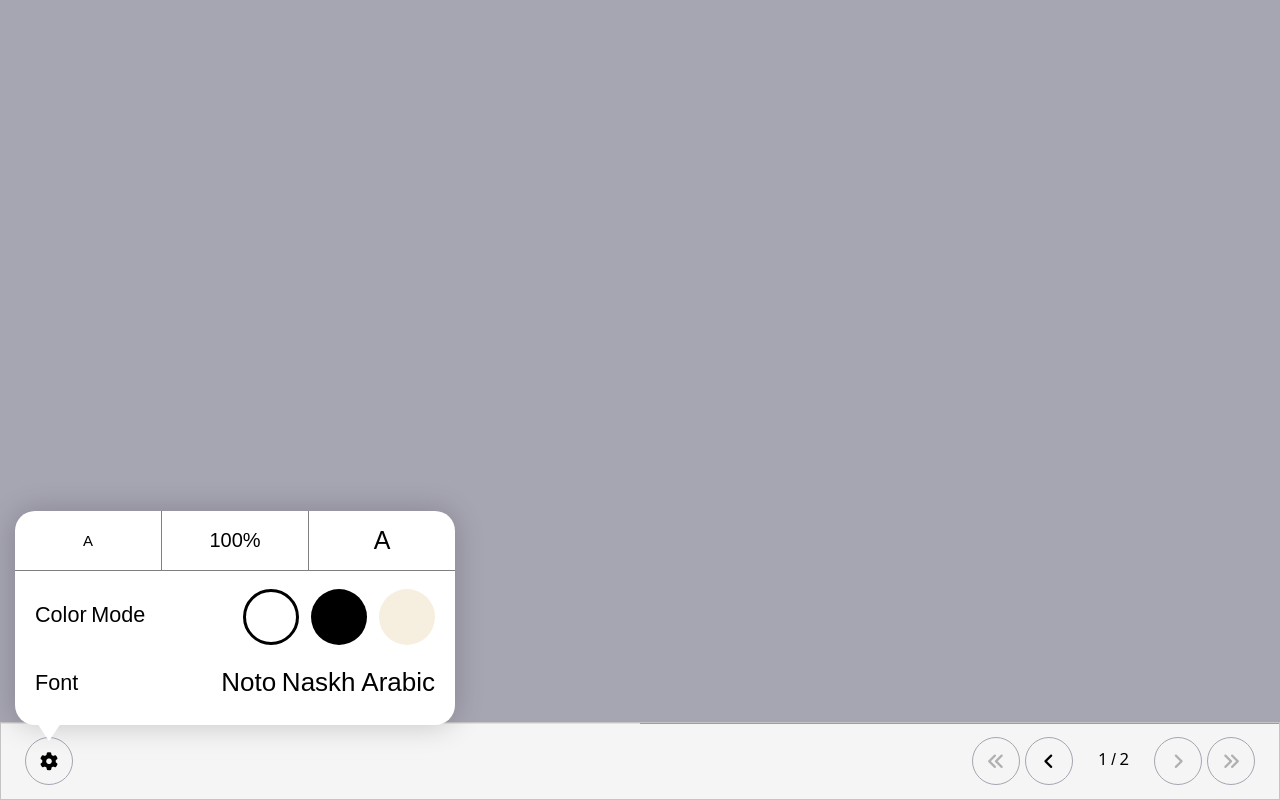
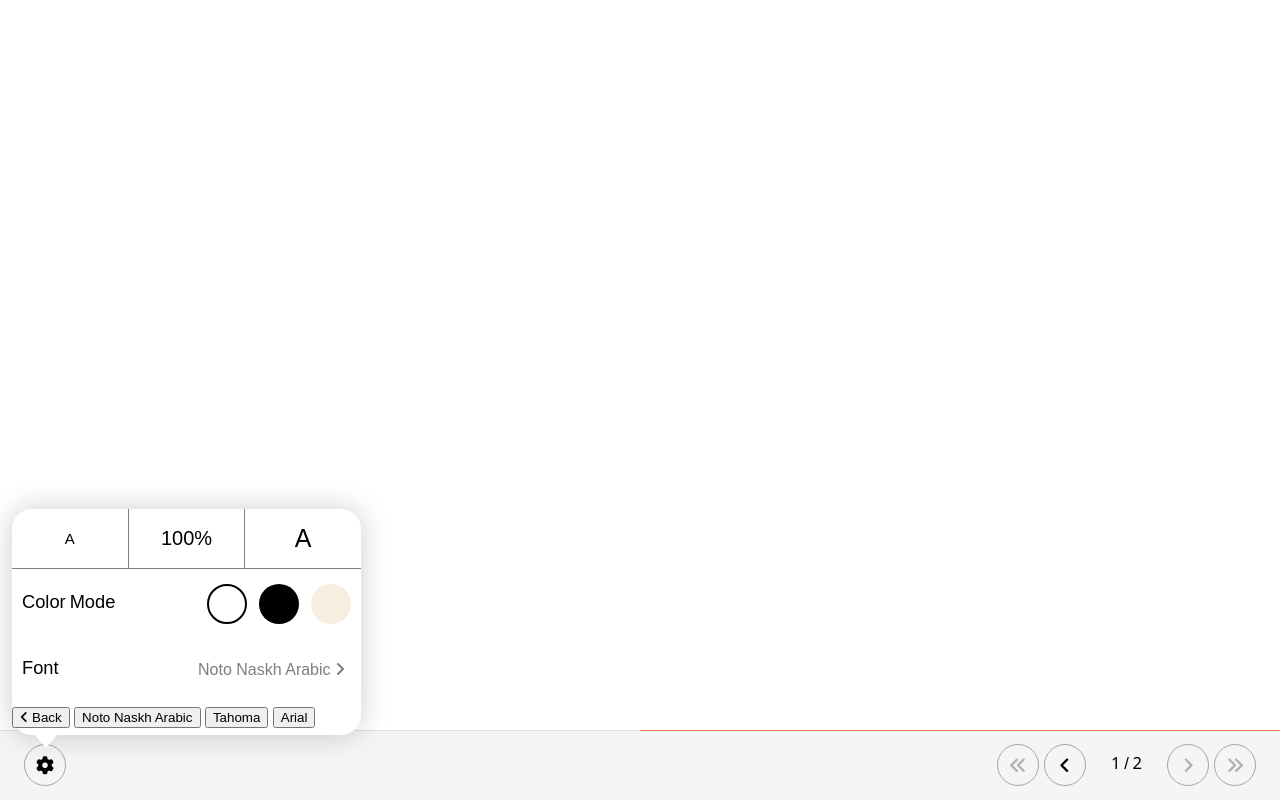
Before and after one commit to mBahrawy/book-reader-app, a website built with webpack: page src/index.html in a window 1280 px wide. Both pictures are taken after a click on the button 49 px from the left and 761 px from the top of the page. Built offline with nearby package versions, Linux system fonts and the light colour scheme; no server answers.

Commit message:
add switch font family functionality

```diff
--- /dev/null
+++ b/src/assets/scss/_book-controls.scss
@@ -0,0 +1,29 @@
+// Control color theme
+body {
+  &.white-theme {
+    // background-color: #a6a5b2;
+  }
+
+  &.dark-theme {
+    // background-color: #343434;
+  }
+
+  &.warm-theme {
+    // background-color: #de886c;
+  }
+}
+
+// Control Font
+#book {
+  &.noto {
+    font-family: NotoNaskhArabic, sans-serif;
+  }
+
+  &.arial {
+    font-family: Arial, serif;
+  }
+
+  &.tahoma {
+    font-family: Tahoma, serif;
+  }
+}
--- a/src/assets/scss/app.scss
+++ b/src/assets/scss/app.scss
@@ -1,20 +1,9 @@
 @import './mixins';
+@import './book-controls';
 
 html {
   font-size: 20px;
   height: 100%;
-}
-
-body.white-theme {
-  background-color: #a6a5b2;
-}
-
-body.dark-theme {
-  background-color: #343434;
-}
-
-body.warm-theme {
-  background-color: #de886c;
 }
 
 #app-root {
@@ -40,10 +29,9 @@ body.warm-theme {
   position: fixed;
   display: none;
   left: 0;
-  bottom: -72px;
+  bottom: -80px;
   width: 100%;
   background-color: rgb(245, 245, 245);
-  border: 1px solid rgba(0, 0, 0, 0.2);
   padding: 14px 24px;
   display: flex;
   box-sizing: border-box;
@@ -88,8 +76,8 @@ body.warm-theme {
   button.action-button {
     background-color: transparent;
     border: 0.5px solid #a6a5b2;
-    width: 48px;
-    height: 48px;
+    width: 42px;
+    height: 42px;
     border-radius: 50%;
     display: flex;
     align-items: center;
@@ -113,27 +101,25 @@ body.warm-theme {
 
   &__dropdown-menu {
     position: absolute;
-    bottom: 3rem;
-    left: -0.5rem;
-    min-width: 22rem;
+    bottom: 51px;
+    left: -12px;
+    width: 349px;
     background-color: #fff;
     color: #000;
     border-radius: 1rem;
     box-shadow: 0 0 30px rgb(0 0 0 / 20%);
     z-index: 10;
 
-
-
     &:before {
       content: "";
       position: absolute;
-      bottom: -16px;
+      bottom: -13px;
       left: 22px;
       z-index: 1;
       width: 0;
       height: 0;
       border-style: solid;
-      border-width: 18px 12px 0 12px;
+      border-width: 14px 12px 0 12px;
       border-color: #ffffff transparent transparent transparent;
     }
 
@@ -179,13 +165,8 @@ body.warm-theme {
       display: flex;
       align-items: center;
       justify-content: space-between;
-      font-size: 1.3rem;
-      padding: 18px 20px 0;
-
-      &:last-child {
-        padding-bottom: 18px;
-
-      }
+      font-size: 1.1rem;
+      padding: 15px 10px;
     }
   }
 
@@ -195,13 +176,11 @@ body.warm-theme {
 
     .color-btn {
       background-color: #a6a5b2;
-      width: 50px;
-      height: 50px;
+      width: 36px;
+      height: 36px;
       border-radius: 50%;
-      border: 3px solid transparent;
+      border: 2px solid transparent;
       cursor: pointer;
-
-
 
       &[data-value="white-theme"] {
         background-color: #fff;
@@ -226,17 +205,19 @@ body.warm-theme {
           border-color: rgb(239 201 118);
         }
       }
-
-
-
-
-
-
-
     }
   }
 
+  .selected-font {
+    font-size: 16px;
+    background-color: transparent;
+    border: 0;
+    color: rgb(0 0 0 / 51%);
+    cursor: pointer;
+  }
+
   .fonts-list {
-    display: none;
+    // display: none;
+
   }
 }
--- a/src/core/interfaces/BookSettings.ts
+++ b/src/core/interfaces/BookSettings.ts
@@ -6,6 +6,7 @@ export interface BookSettings {
     mobileBreakporint: number;
     isPanelOpened: boolean;
     defaultColorTheme: ColorTheme;
+    defaultFont: Font;
 }
 
 export enum ColorTheme {
@@ -13,3 +14,8 @@ export enum ColorTheme {
     DARK = "dark-theme",
     WARM = "warm-theme"
 }
+export enum Font {
+    NOTO = "noto",
+    TAHOMA = "tahoma",
+    ARIAL = "arial"
+}
--- a/src/core/services/book-elements.ts
+++ b/src/core/services/book-elements.ts
@@ -10,7 +10,8 @@ class BookElements {
     static resetFontButton: HTMLElement = document.getElementById("reset-font");
     static largerFontButton: HTMLElement = document.getElementById("larger-font");
 
-    static colorThemeButtons: NodeListOf<HTMLElement> = document.querySelectorAll(".color-btn ");
+    static colorThemeButtons: NodeListOf<HTMLElement> = document.querySelectorAll(".color-btn");
+    static fontButtons: NodeListOf<HTMLElement> = document.querySelectorAll(".font-btn");
 
     static controlsButton: HTMLElement = document.getElementById("toggle-controls-btn");
     static controlsPopup: HTMLElement = document.getElementById("controls-popup");
--- a/src/core/services/layout.ts
+++ b/src/core/services/layout.ts
@@ -1,4 +1,4 @@
-import { ColorTheme } from "./../interfaces/BookSettings";
+import { ColorTheme, Font } from "./../interfaces/BookSettings";
 import MediaQuery from "./media-query";
 import BookElements from "./book-elements";
 import { bookSettings } from "../../index";
@@ -99,6 +99,16 @@ class Layout {
             newTheme === themeValue ? button.classList.add("selected") : button.classList.remove("selected");
         });
     }
+
+    static setFont(newFont: Font): void {
+        const { book, fontButtons } = BookElements;
+        book.setAttribute("class", "");
+        book.classList.add(newFont);
+        fontButtons.forEach((button) => {
+            const fontValue: Font = button.getAttribute("data-value") as Font;
+            newFont === fontValue ? button.classList.add("selected") : button.classList.remove("selected");
+        });
+    }
 }
 
 export default Layout;
--- a/src/core/services/user-actions.ts
+++ b/src/core/services/user-actions.ts
@@ -3,7 +3,7 @@ import BookElements from "./book-elements";
 import { bookSettings } from "../../index";
 import { debounce } from "../helpers/debounce";
 import Layout from "./layout";
-import { ColorTheme } from "../interfaces/BookSettings";
+import { ColorTheme, Font } from "../interfaces/BookSettings";
 
 class UserActions {
     private constructor() {}
@@ -25,7 +25,8 @@ class UserActions {
             resetFontButton,
             largerFontButton,
             controlsButton,
-            colorThemeButtons
+            colorThemeButtons,
+            fontButtons
         } = BookElements;
 
         // Global events
@@ -74,12 +75,21 @@ class UserActions {
             Layout.largerFont();
         });
 
+        // Select color theme
         colorThemeButtons.forEach((button) => {
             button.addEventListener("click", function () {
                 const theme: ColorTheme = button.getAttribute("data-value") as ColorTheme;
                 Layout.setColorTheme(theme);
             });
         });
+
+        // Select font family
+        fontButtons.forEach((button) => {
+            button.addEventListener("click", function () {
+                const font: Font = button.getAttribute("data-value") as Font;
+                Layout.setFont(font);
+            });
+        });
     }
 }
 
--- a/src/index.html
+++ b/src/index.html
@@ -60,24 +60,25 @@
             <!-- Font control -->
             <div class="row">
               <h5>Font</h5>
-              <div class="selected-font-family">
-                Noto Naskh Arabic
-              </div>
+              <button class="selected-font">
+                Noto Naskh Arabic <i class="fa-solid fa-angle-right"></i>
+              </button>
             </div>
           </div>
 
+          <!-- Font list -->
           <div class="fonts-list">
             <button class="btn btn-link hide-fonts">
-              <i class="f-icon chevron-left-icon"></i>
+              <i class="fa-solid fa-angle-left"></i>
               Back
             </button>
-            <button class="change-font-family selected" data-value="NotoNaskhArabic">
+            <button class="font-btn selected" data-value="NotoNaskhArabic">
               Noto Naskh Arabic
             </button>
-            <button class="change-font-family" data-value="tahoma">
+            <button class="font-btn" data-value="tahoma">
               Tahoma
             </button>
-            <button class="change-font-family" data-value="arial">
+            <button class="font-btn" data-value="arial">
               Arial
             </button>
           </div>
--- a/src/index.ts
+++ b/src/index.ts
@@ -1,4 +1,4 @@
-import { BookSettings, ColorTheme } from "./core/interfaces/BookSettings";
+import { BookSettings, ColorTheme, Font } from "./core/interfaces/BookSettings";
 import App from "./core/app";
 
 export const bookSettings: BookSettings = {
@@ -8,7 +8,8 @@ export const bookSettings: BookSettings = {
     allowedNavigationSteps: 10,
     mobileBreakporint: 1024,
     isPanelOpened: true,
-    defaultColorTheme: ColorTheme.WHITE
+    defaultColorTheme: ColorTheme.WHITE,
+    defaultFont: Font.NOTO
 };
 
 export const initApp = () => {
```
